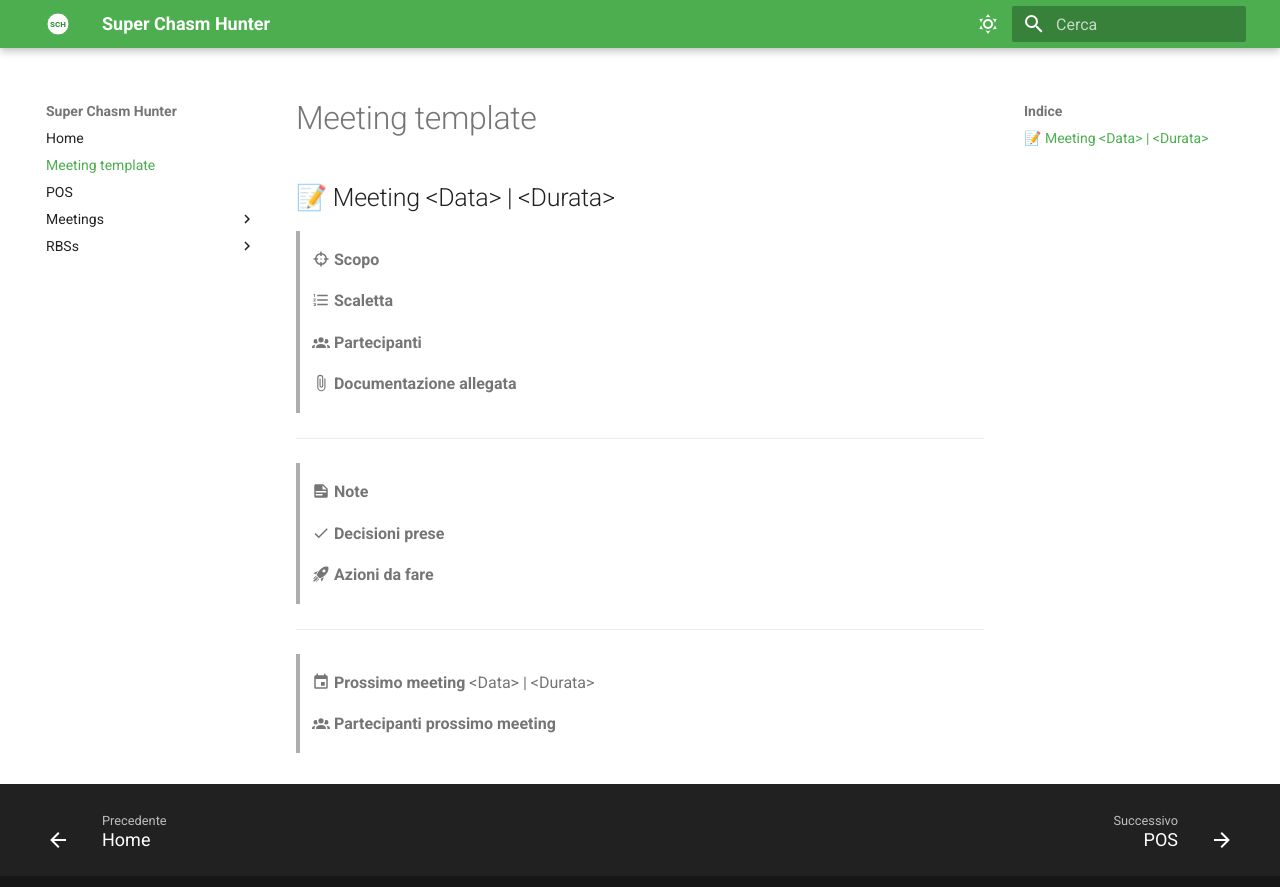
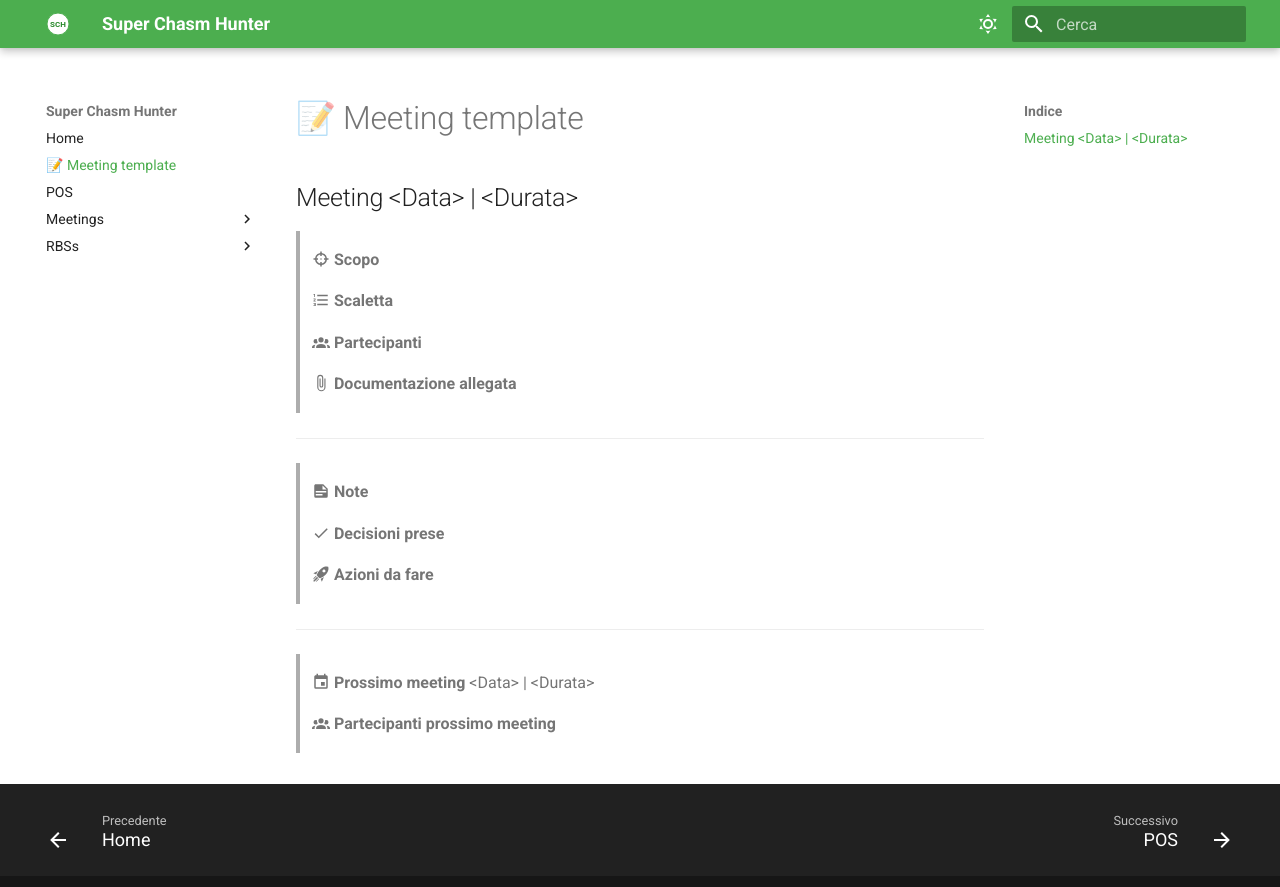
Before and after one commit to FilippoGurioli/super-chasm-hunter-pm, an MkDocs documentation site: the page built from docs/Meeting template.md, in a window 1280 px wide. Shown: the top 887 px of the page. Built offline with MkDocs 1.6.1 and Material for MkDocs 9.7.7, drawn with Linux system fonts in a browser that asks for light colours.

```diff
--- a/docs/Meeting template.md
+++ b/docs/Meeting template.md
@@ -1,8 +1,8 @@
 ---
-title: Meeting template
+title: 📝 Meeting template
 ---
 
-## 📝 Meeting &lt;Data&gt; | &lt;Durata&gt;
+## Meeting &lt;Data&gt; | &lt;Durata&gt;
 
 <div class="grid grid-single" markdown>
 
```
